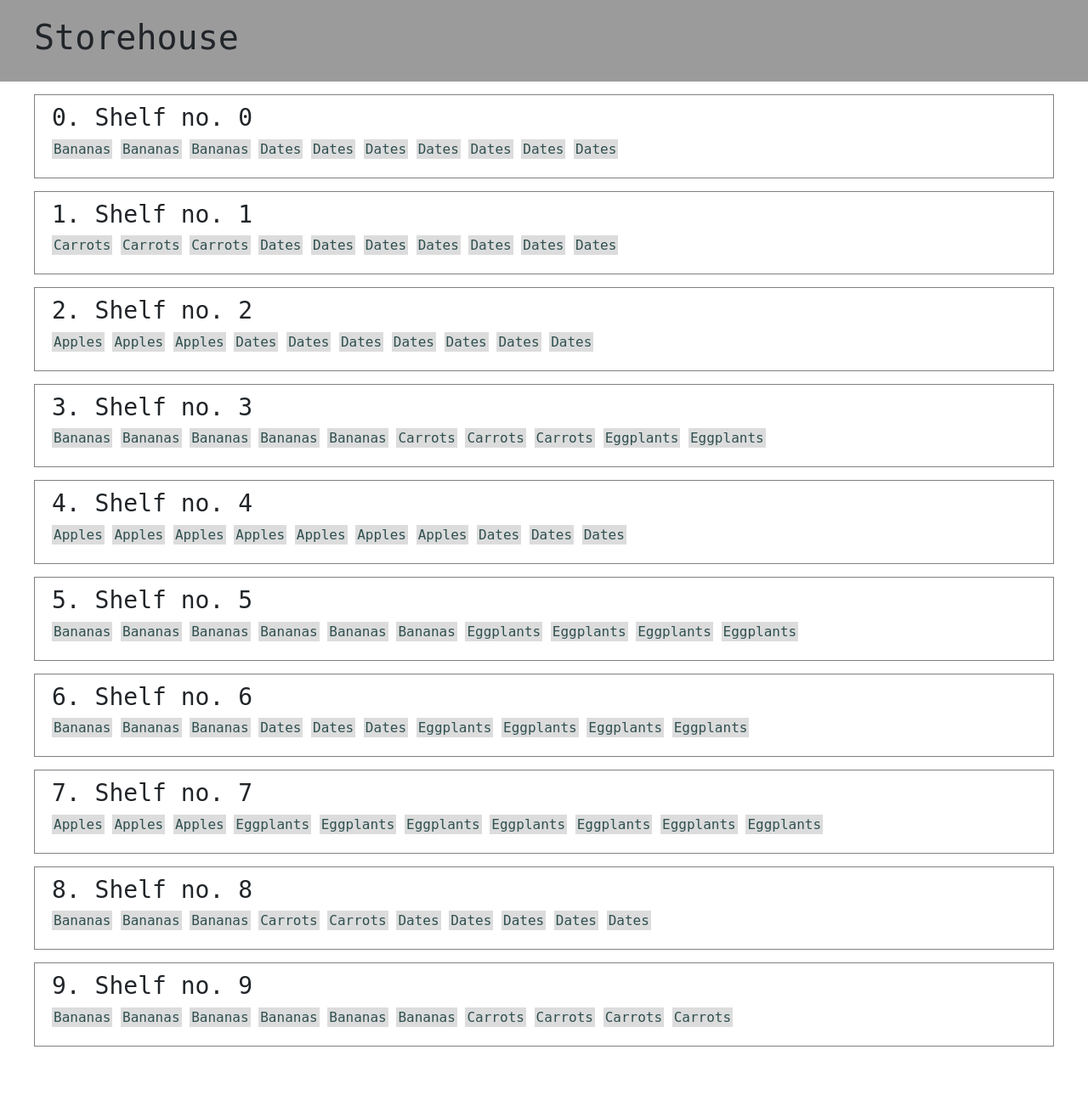
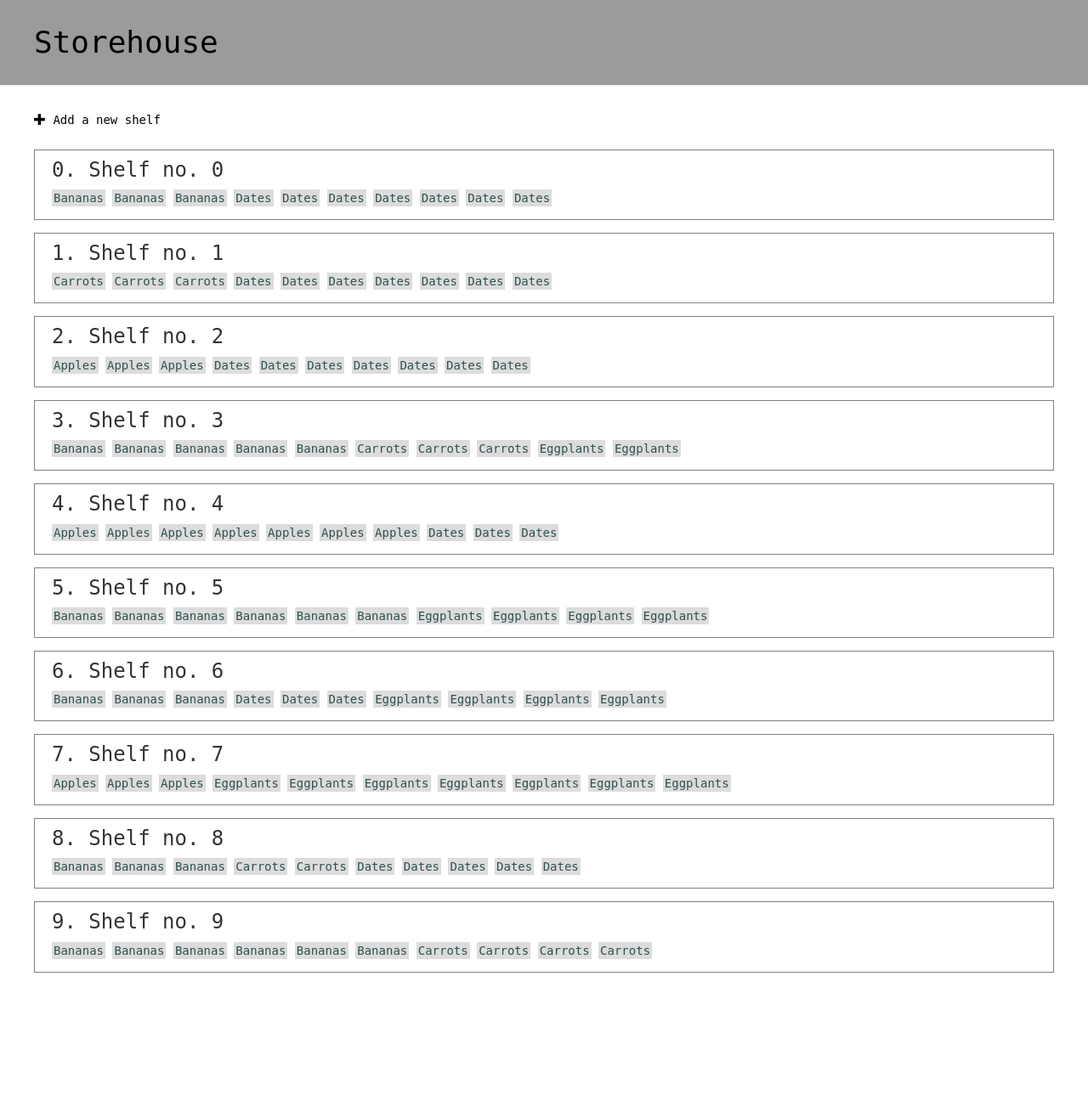
Before and after one commit to natkam/storehouse, a Django app: page /shelves/ in a window 1280 px wide. Shown: the whole page at 85% size. After the commit the page ends 1145 px from the top, so only its background shows below. Run offline with Django 3.2, Linux system fonts and the light colour scheme; data comes from the database, SQL or seed files in the repository; parts of the project's set-up code (start-up, migrations or seed data) failed here and were passed over; some libraries are stand-ins or nearby versions; some web fonts are replaced.

Commit message:
Add 'Add a new shelf' functionality (view and everything).
Changed Bootstrap version to an older one (has glyphicon font).
TODO: add editing shelves, displaying their loads, nice buttons?

```diff
--- a/website/static/css/website.css
+++ b/website/static/css/website.css
@@ -11,7 +11,11 @@ body {
 .page-header {
   background-color: #9B9B9C;
   margin-top: 0;
-  padding: 20px 20px 20px 40px;
+  padding: 10px 20px 20px 40px;
+}
+
+h1 a:link, h1 a:visited {
+  color: black;
 }
 
 main {
@@ -19,13 +23,25 @@ main {
   padding-right: 40px;
 }
 
+.top-menu {
+  padding-top: 10px;
+  padding-bottom: 10px;
+}
+
+.top-menu a {
+  color: black
+}
+
 .shelf {
   margin-top: 15px;
   margin-bottom: 10px;
   padding-left: 20px;
-  padding-top: 10px;
   padding-bottom: 5px;
   border: solid 1px grey
+}
+
+.shelf-header {
+  margin-top: 10px;
 }
 
 .load-type-display {
--- a/website/templates/website/base.html
+++ b/website/templates/website/base.html
@@ -6,14 +6,17 @@
     <meta charset="utf-8">
     <link rel="stylesheet" type="text/css" href="normalize.css">
     <link href="https://fonts.googleapis.com/css?family=Nova+Mono" rel="stylesheet">
-    <link rel="stylesheet" href="https://maxcdn.bootstrapcdn.com/bootstrap/4.0.0-beta.2/css/bootstrap.min.css" integrity="sha384-PsH8R72JQ3SOdhVi3uxftmaW6Vc51MKb0q5P2rRUpPvrszuE4W1povHYgTpBfshb" crossorigin="anonymous">
+    <!-- <link rel="stylesheet" href="https://maxcdn.bootstrapcdn.com/bootstrap/4.0.0-beta.2/css/bootstrap.min.css" integrity="sha384-PsH8R72JQ3SOdhVi3uxftmaW6Vc51MKb0q5P2rRUpPvrszuE4W1povHYgTpBfshb" crossorigin="anonymous"> -->
+    <!-- older (<4.0) version of bootstrap has the Glyphicon icon font - used in shelves_list.html -->
+    <link rel="stylesheet" href="//maxcdn.bootstrapcdn.com/bootstrap/3.2.0/css/bootstrap.min.css">
+    <link rel="stylesheet" href="//maxcdn.bootstrapcdn.com/bootstrap/3.2.0/css/bootstrap-theme.min.css">
     <link rel="stylesheet" href="{% static 'css/website.css' %}">
     <title>The Storehouse app</title>
   </head>
   <body>
     <div class="page-header">
       <h1>
-        Storehouse
+        <a href="/shelves/">Storehouse</a>
       </h1>
     </div>
     <main>
--- a/website/templates/website/shelves_list.html
+++ b/website/templates/website/shelves_list.html
@@ -2,14 +2,16 @@
 
 {% block content %}
   <div class="top-menu">
-    {# <a href="{% url 'shelf_new' %}"></a> #}
+    <a href="{% url 'shelf_new' %}">
+      <span class="glyphicon glyphicon-plus"></span> Add a new shelf
+    </a>
   </div>
   {% for shelf, load in shelves_with_loads %}
     <div class="shelf">
-      <h3>{{ shelf.position }}. Shelf no. {{ shelf.number }}</h3>
+      <h3 class="shelf-header">{{ shelf.position }}. Shelf no. {{ shelf.number }}</h3>
       <p>
         {% for load_unit in load %}
-          <span class=load-type-display>{{ load_unit.get_load_type_display }}</span>
+          <span class="load-type-display">{{ load_unit.get_load_type_display }}</span>
         {% endfor %}
       </p>
     </div>
--- a/website/urls.py
+++ b/website/urls.py
@@ -4,5 +4,6 @@ from . import views
 
 urlpatterns = [
     path('', views.index, name='index'),
-    path('shelves/', views.shelves_list, name='shelves_list')
+    path('shelves/', views.shelves_list, name='shelves_list'),
+    path('shelves/new/', views.shelf_new, name='shelf_new'),
 ]
--- a/website/views.py
+++ b/website/views.py
@@ -1,6 +1,7 @@
-from django.shortcuts import render, get_object_or_404
+from django.shortcuts import render, redirect, get_object_or_404
 from django.http import HttpResponse
 from .models import Shelf, Load
+from .forms import ShelfForm
 
 def index(request):
     return HttpResponse("Hello world, you're at the website index.")
@@ -12,3 +13,13 @@ def shelves_list(request):
         loads.append(shelf.load_set.all().order_by('load_type'))
     shelves_with_loads = zip(shelves, loads)
     return render(request, 'website/shelves_list.html', {'shelves_with_loads': shelves_with_loads})
+
+def shelf_new(request):
+    if request.method == 'POST':
+        form = ShelfForm(request.POST)
+        if form.is_valid():
+            shelf = form.save()
+            return redirect('shelves_list')
+    else:   # TODO: editing shelves?
+        form = ShelfForm()
+    return render(request, 'website/shelf_edit.html', {'form': form})
```
Also changed, not shown: website/forms.py (added, +21 -0 lines), website/templates/website/shelf_edit.html (added, +9 -0 lines).
